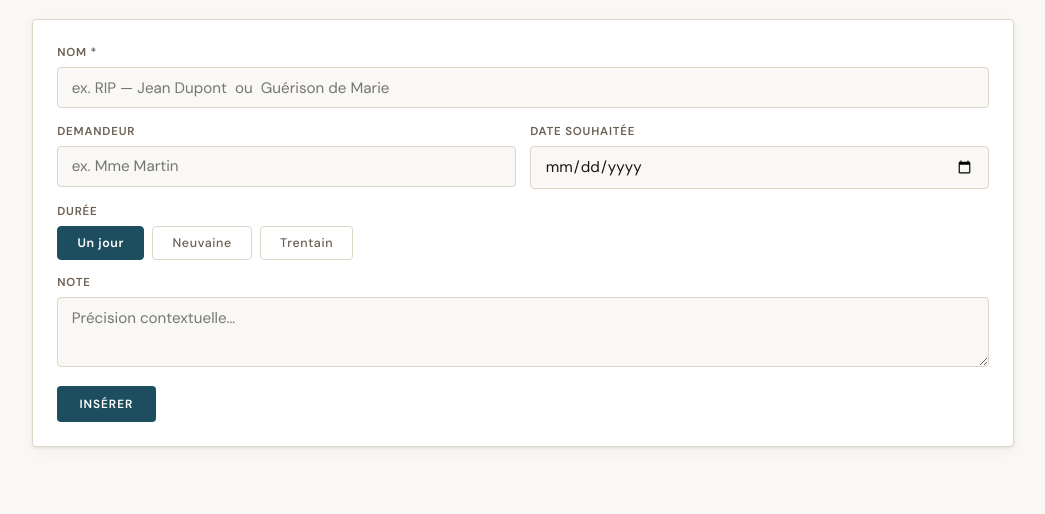
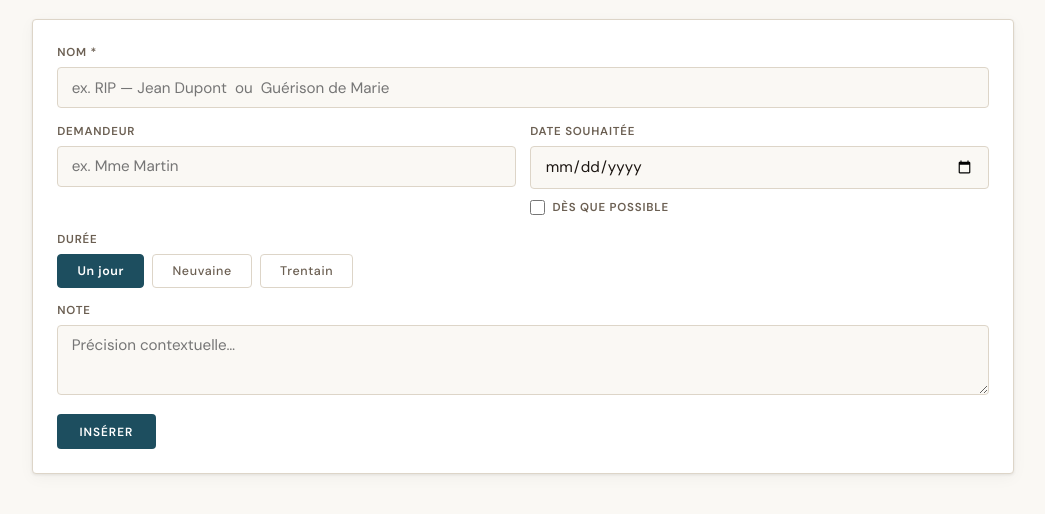
Before and after one commit to jmaidanatz/intention-messe, a FastAPI app: page / in a window 1280 px wide. Shown: the part 158-672 px from the top of the page, without its empty margins (117-1162 px from the left). Run offline with FastAPI, Linux system fonts and the light colour scheme.

Commit message:
Add files via upload

```diff
--- a/app.py
+++ b/app.py
@@ -335,6 +335,38 @@ def _trouver_plus_proche(jour: date, map_jour: dict, duree: int, today: date,
     return None
 
 
+def trouver_date_non_bloquee(depuis: date, map_jour: dict, today: date,
+                              duree: int = 1) -> Optional[date]:
+    """
+    Trouve le premier jour à partir de `depuis` où il y a une place non saturée
+    par des ♦/inamovibles — même si le jour est déjà occupé par des sans-♦.
+    C'est la logique "Dès que possible" : on peut déplacer les sans-♦ présents.
+    """
+    plafond = depuis + timedelta(days=MAX_SEARCH)
+    cur = depuis
+    while cur <= plafond:
+        if duree == 1:
+            cap     = capacite(cur)
+            bloques = [o for o in map_jour.get(cur, [])
+                       if o["fixe"] or est_inamovible(o, today)]
+            if len(bloques) < cap:
+                return cur
+        else:
+            ok = True
+            for offset in range(duree):
+                j       = cur + timedelta(days=offset)
+                cap_j   = capacite(j)
+                bloques_j = [o for o in map_jour.get(j, [])
+                             if o["fixe"] or est_inamovible(o, today)]
+                if len(bloques_j) >= cap_j:
+                    ok = False
+                    break
+            if ok:
+                return cur
+        cur += timedelta(days=1)
+    return None
+
+
 def detect_violations(intentions: list[dict]) -> list[dict]:
     map_jour = build_map_jour(intentions)
     aujourd = date.today()
@@ -373,12 +405,13 @@ def serialise_jour(cur: date, map_jour: dict) -> dict:
 
 # ── Modèles ─────────────────────────────────────────────────────────────────
 class InsertionRequest(BaseModel):
-    nom:            str
-    demandeur:      Optional[str] = None
-    description:    Optional[str] = None
-    date_souhaitee: Optional[str] = None
-    date_fin:       Optional[str] = None
-    force_date:     bool = False
+    nom:              str
+    demandeur:        Optional[str] = None
+    description:      Optional[str] = None
+    date_souhaitee:   Optional[str] = None
+    date_fin:         Optional[str] = None
+    des_que_possible: bool = False   # Se glisser sur le 1er jour non bloqué par ♦
+    force_date:       bool = False
 
 
 class DateLibreRequest(BaseModel):
@@ -742,14 +775,37 @@ async def api_inserer(request: Request, req: InsertionRequest):
     intentions = await fetch_all_intentions()
     map_jour   = build_map_jour(intentions)
 
-    # Date cible
+    # Date cible selon le mode choisi
+    dqp = req.des_que_possible  # alias court
+
     if req.date_souhaitee:
         try:
             cible = date.fromisoformat(req.date_souhaitee)
         except ValueError:
             raise HTTPException(400, "Format de date invalide (attendu YYYY-MM-DD).")
         date_precise = True
+        if dqp:
+            # Date souhaitée + "Dès que possible" :
+            # Si la date souhaitée est bloquée (♦/inamovible saturant), chercher
+            # le 1er jour non bloqué à partir de cette date.
+            cap_c   = capacite(cible)
+            bloques = [o for o in map_jour.get(cible, [])
+                       if o["fixe"] or est_inamovible(o, today)]
+            if len(bloques) >= cap_c:
+                nouvelle = trouver_date_non_bloquee(cible, map_jour, today)
+                if nouvelle is None:
+                    raise HTTPException(404, "Aucune date disponible dans les 365 prochains jours.")
+                cible = nouvelle
+                date_precise = True   # date calculée → on ajoute ♦
+    elif dqp:
+        # Pas de date souhaitée + "Dès que possible" :
+        # 1er jour à partir d'aujourd'hui non bloqué par ♦ (peut contenir des sans-♦)
+        cible = trouver_date_non_bloquee(today, map_jour, today)
+        if cible is None:
+            raise HTTPException(404, "Aucune date disponible dans les 365 prochains jours.")
+        date_precise = True
     else:
+        # Comportement classique : 1er jour totalement libre
         cible = trouver_date_libre(today, map_jour)
         if cible is None:
             raise HTTPException(404, "Aucune date libre dans les 365 prochains jours.")
--- a/templates/index.html
+++ b/templates/index.html
@@ -400,6 +400,30 @@
   .spinner.cache { display: none; }
   @keyframes spin { to { transform: rotate(360deg); } }
 
+  /* ── Toggle Dès que possible ── */
+  .toggle-dqp {
+    display: flex;
+    align-items: center;
+    gap: .45rem;
+    cursor: pointer;
+    font-size: .82rem;
+    font-weight: 400;
+    color: var(--texte2);
+    text-transform: none;
+    letter-spacing: 0;
+    margin-top: .3rem;
+    user-select: none;
+  }
+  .toggle-dqp input[type="checkbox"] {
+    accent-color: var(--teal);
+    width: 15px;
+    height: 15px;
+    cursor: pointer;
+    margin: 0;
+    flex-shrink: 0;
+  }
+  .toggle-dqp:hover { color: var(--texte); }
+
   /* ── Boutons durée ── */
   .duree-btns {
     display: flex;
@@ -472,6 +496,8 @@
   <a href="/logout" id="btn-logout" title="Se déconnecter">⊘</a>
 </header>
 
+<div id="intention-jour" style="display:none;background:var(--teal);color:#fff;padding:.55rem 1.2rem;font-size:.85rem;font-family:'Cormorant Garamond',serif;font-style:italic;text-align:center;letter-spacing:.02em"></div>
+
 <nav>
   <button class="nav-btn actif" data-section="inserer" onclick="naviguerVers('inserer')">Insérer</button>
   <button class="nav-btn" data-section="calendrier" onclick="naviguerVers('calendrier')">Calendrier</button>
@@ -498,6 +524,10 @@
           <div class="champ">
             <label>Date souhaitée</label>
             <input type="date" id="date_souhaitee">
+            <label class="toggle-dqp" id="label-dqp">
+              <input type="checkbox" id="des_que_possible">
+              <span>Dès que possible</span>
+            </label>
           </div>
           <div class="champ" style="grid-column:1/-1">
             <label>Durée</label>
@@ -851,8 +881,9 @@ async function soumettreForme(force = false) {
     demandeur:      document.getElementById('demandeur').value.trim() || null,
     description:    document.getElementById('description').value.trim() || null,
     date_souhaitee: document.getElementById('date_souhaitee').value || null,
-    date_fin:       calculerDateFin(document.getElementById('date_souhaitee').value || null, parseInt(document.querySelector('.btn-duree.actif').dataset.duree)),
-    force_date:     force,
+    date_fin:           calculerDateFin(document.getElementById('date_souhaitee').value || null, parseInt(document.querySelector('.btn-duree.actif').dataset.duree)),
+    des_que_possible:   document.getElementById('des_que_possible').checked,
+    force_date:         force,
   };
   try {
     const r = await fetch('/api/inserer', { method:'POST', headers:{'Content-Type':'application/json'}, body: JSON.stringify(body) });
@@ -882,6 +913,7 @@ async function soumettreForme(force = false) {
       afficherMsg('info', html, 'msg-inserer');
     } else { afficherMsg('succes', html, 'msg-inserer'); }
     document.getElementById('form-insertion').reset();
+    document.getElementById('des_que_possible').checked = false;
     document.querySelectorAll('.btn-duree').forEach(b => b.classList.remove('actif'));
     document.querySelector('.btn-duree[data-duree="1"]').classList.add('actif');
     // Une insertion peut déplacer des intentions sur plusieurs mois → invalider tout
@@ -1185,6 +1217,25 @@ if (btnNotif) {
   }
 }
 
+// ── Intention du jour ────────────────────────────────────────────────────────
+async function chargerIntentionJour() {
+  try {
+    const r = await fetch(`/api/calendrier?mois=${today.getMonth()+1}&annee=${today.getFullYear()}`);
+    if (!r.ok) return;
+    const data = await r.json();
+    const jourData = data.jours.find(j => j.date === todayISO);
+    const bandeau = document.getElementById('intention-jour');
+    if (!jourData || !jourData.intentions.length) {
+      bandeau.style.display = 'none';
+      return;
+    }
+    const texte = jourData.intentions.map(i => i.nom.replace(/^RIP - /, '✝\u00a0')).join('\u2003·\u2003');
+    bandeau.textContent = texte;
+    bandeau.style.display = 'block';
+  } catch { /* silencieux */ }
+}
+chargerIntentionJour();
+
 // ── Init calendrier ───────────────────────────────────────────────────────────
 prechargerTout();
 
```
